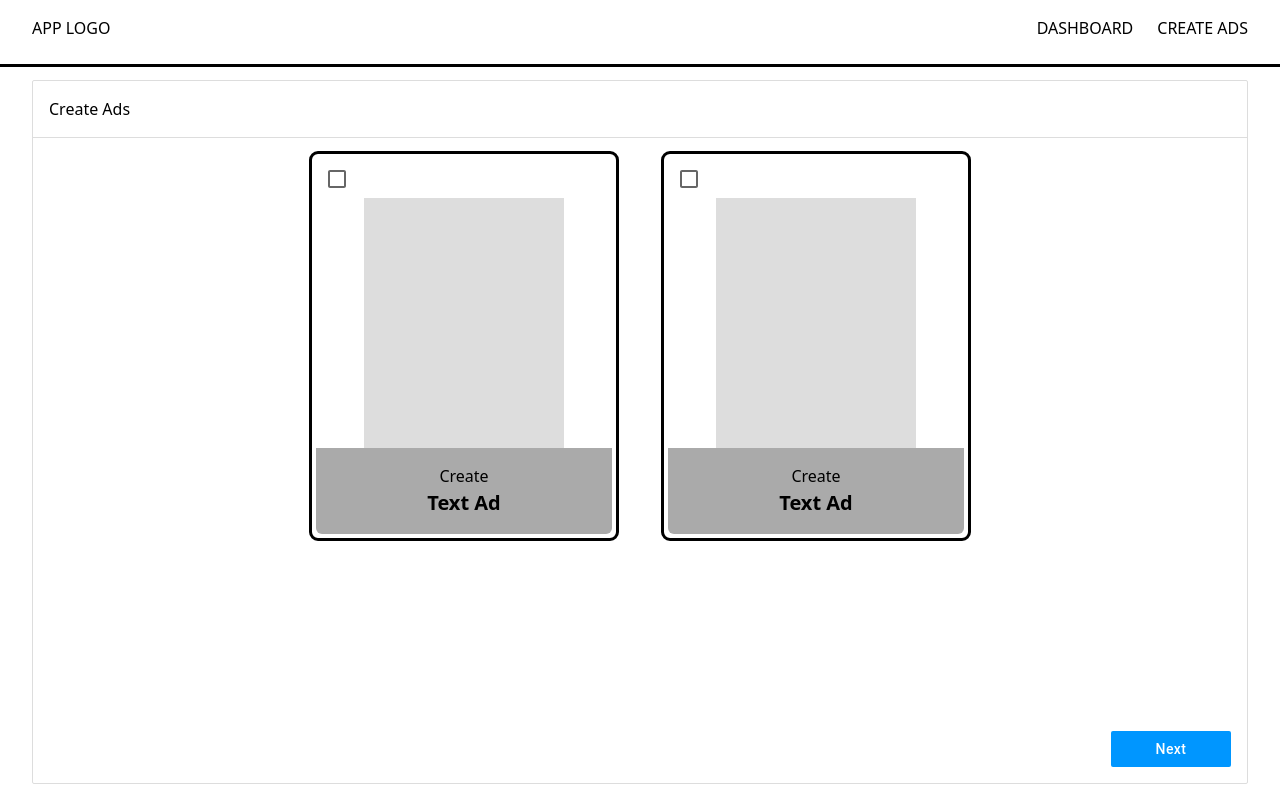
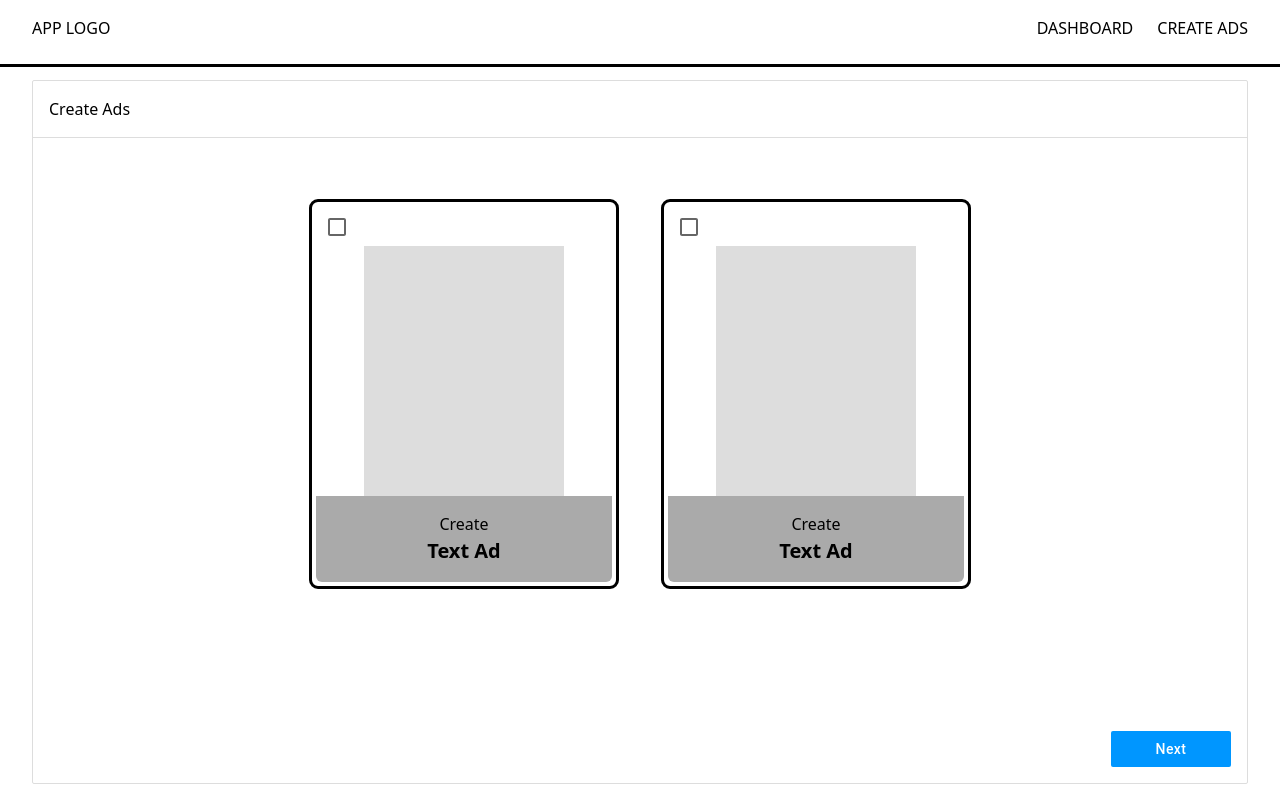
Before and after one commit to vivekbhatt07/AdMetrics, a React (Vite) app: page /createAd in a window 1280 px wide. Built offline with nearby package versions, Linux system fonts and the light colour scheme.

Commit message:
style: createAds

```diff
--- a/src/pages/CreateAds/index.jsx
+++ b/src/pages/CreateAds/index.jsx
@@ -10,14 +10,15 @@ const CreateAds = () => {
         title="Create Ads"
         style={{ height: "100%" }}
         bodyStyle={{
-          padding: "16px",
+          padding: "64px 16px 16px",
           display: "flex",
           flexDirection: "column",
           justifyContent: "space-between",
           height: "100%",
         }}
       >
-        <div className="flex mx-auto gap-12">
+        <div className="flex-1 mx-auto">
+          <div className="flex gap-12">
             <div className="flex basis-1/2 flex-col outline rounded-md p-1 relative">
               <Checkbox sx={{ position: "absolute" }} />
               <div className="w-[200px] h-[250px] bg-[#ddd] mt-10 mr-12 ml-12"></div>
@@ -32,6 +33,7 @@ const CreateAds = () => {
               <div className="flex flex-col items-center bg-[#aaa] rounded-bl-md rounded-br-md p-4">
                 <span>Create</span>
                 <h3 style={{ fontSize: "20px", fontWeight: 600 }}>Text Ad</h3>
+              </div>
             </div>
           </div>
         </div>
```
Lines whose indentation alone changed are shown as unchanged.
